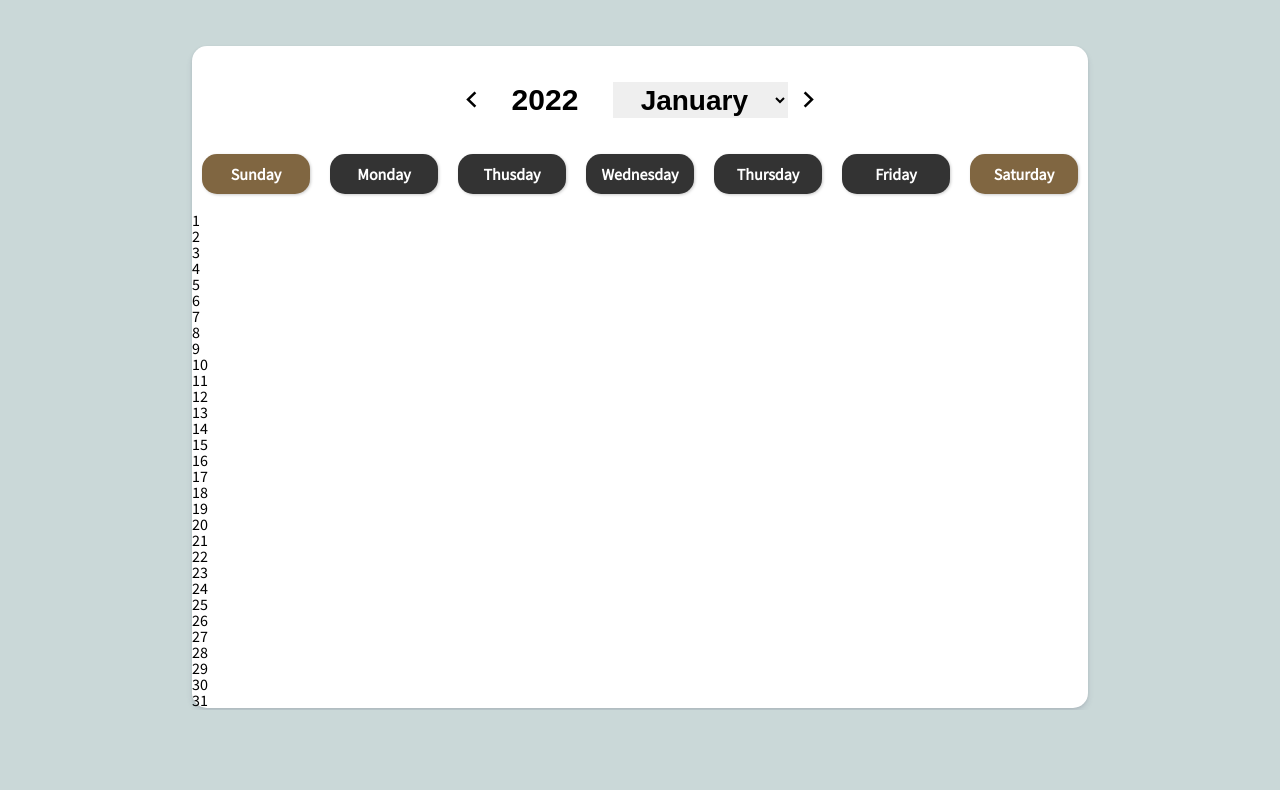
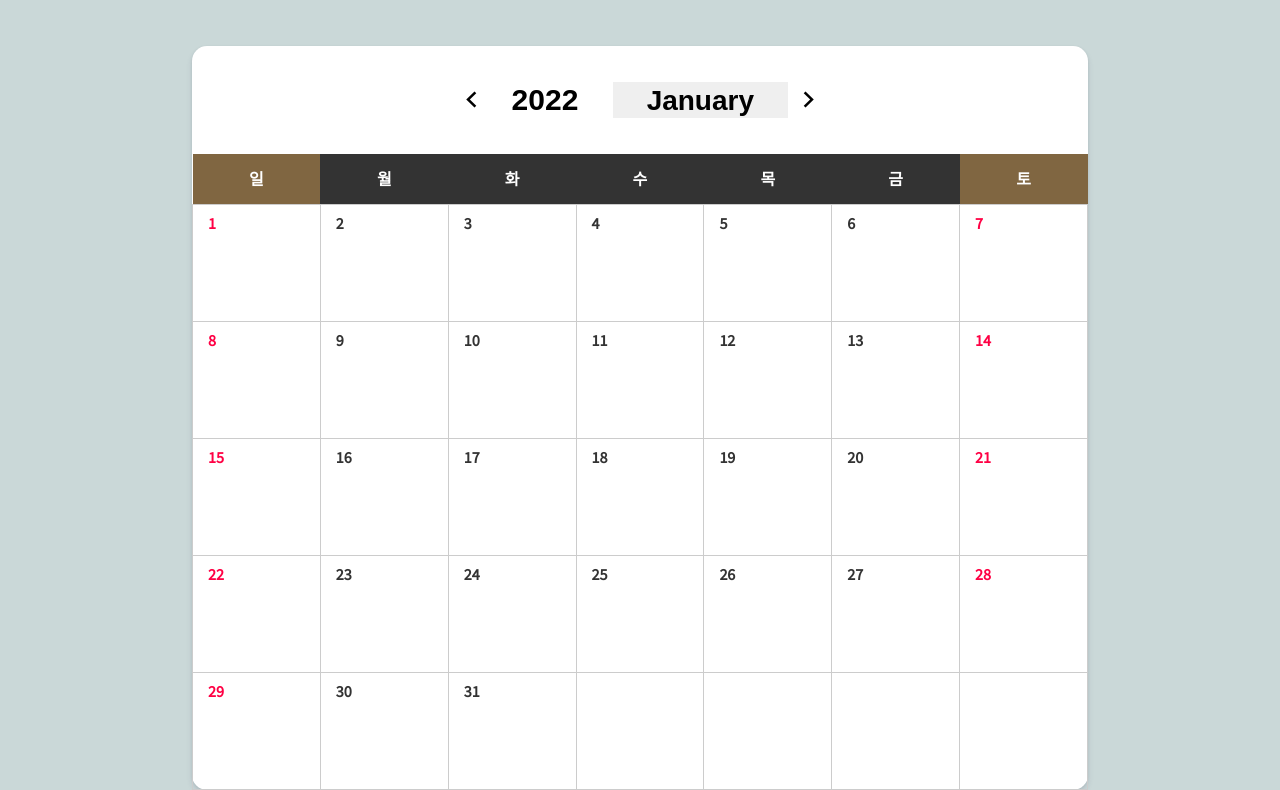
Before and after one commit to tkyoun0421/La_vie_est_belle, a plain HTML site: page index.html in a window 1280 px wide. Shown: the part 164-954 px from the top of the page. Before the commit the page ends 874 px from the top, so only its background shows below. Drawn offline with Linux system fonts and the light colour scheme.

Commit message:
달력 퍼블리싱 완료

```diff
--- a/css/index.scss
+++ b/css/index.scss
@@ -86,38 +86,53 @@ body {
                     text-align: center;
                     font-size: 28px;
                     font-weight: 700;
+                    appearance: none;
                 }
             }
         }
         section {
             padding-top: 36px;
-            .days{
-                display: flex;
-                justify-content: space-around;
+            .table-container {
+                width: 100%;
+                border-collapse: collapse;
+                .tb-head {
+                    text-align: center;
+                    .days {
                         .day {
-                    width: calc(100% / 7 - 20px);
                             text-align: center;
                             font-weight: 600;
                             font-size: 16px;
                             line-height: 40px;
                             background-color: #333;
                             color: #fff;
-                    border-radius: 15px;
-                    box-shadow: 1px 1px 3px #ccc;
+                            padding: 5px 10px;
+                            margin: 0 10px;
                         }
                         .holiday {
                             background-color: #806641;
                         }
                     }
-            .dates-container {
-                padding-top: 18px;
-                .dates{
-                    width: 100%;
+                }
+                .tb-body {
+                    .dates {
                         .date {
-                        width: calc(100% / 7 - 20px);
+                            font-size: 16px;
+                            text-align: left;
+                            padding: 50px 0;
+                            position: relative;
+                            top: -40px;
+                            cursor: pointer;
+                            border: 1px solid #ccc;
+                            font-weight: 650;
+                            color: #333;
+                            padding-left: 15px;
+                        }
+                        .holiday {
+                            color: #ff0044;
                         }
                     }
                 }
             }
         }
     }
+}
--- a/index.html
+++ b/index.html
@@ -17,8 +17,8 @@
             <h1 class="title">La Vie Est Belle</h1>
             <nav>
                 <ul class="nav">
-                    <li>Schedule</li>
-                    <li>Stock</li>
+                    <li>출결체크</li>
+                    <li>재고정리</li>
                 </ul>
             </nav>
         </header>
@@ -30,68 +30,83 @@
                 <div class="container">
                     <input type="number" id="year" value="2022">
                     <select id="month" class="month">
-                        <option value="January">January</option>
-                        <option value="February">February</option>
-                        <option value="March">March</option>
-                        <option value="April">April</option>
-                        <option value="May">May</option>
-                        <option value="June">June</option>
-                        <option value="July">July</option>
-                        <option value="August">August</option>
-                        <option value="September">September</option>
-                        <option value="October">October</option>
-                        <option value="November">November</option>
-                        <option value="December">December</option>
+                        <option value="1">January</option>
+                        <option value="2">February</option>
+                        <option value="3">March</option>
+                        <option value="4">April</option>
+                        <option value="5">May</option>
+                        <option value="6">June</option>
+                        <option value="7">July</option>
+                        <option value="8">August</option>
+                        <option value="9">September</option>
+                        <option value="10">October</option>
+                        <option value="11">November</option>
+                        <option value="12">December</option>
                     </select>
                 </div>
-                <!-- <h2 class="year-month"><span class="month">JULY</span> <span class="year">2022</span></h2> -->
                 <button class="btn after"><i class="xi-angle-right-min"></i></button>
             </header>
             <section>
-                <ul class="days">
-                    <li class="day holiday">Sunday</li>
-                    <li class="day">Monday</li>
-                    <li class="day">Thusday</li>
-                    <li class="day">Wednesday</li>
-                    <li class="day">Thursday</li>
-                    <li class="day">Friday</li>
-                    <li class="day holiday">Saturday</li>
-                </ul>
-                <div class="dates-container">
-                    <div class="dates">
-                        <h4 class="date">1</h4>
-                        <h4 class="date">2</h4>
-                        <h4 class="date">3</h4>
-                        <h4 class="date">4</h4>
-                        <h4 class="date">5</h4>
-                        <h4 class="date">6</h4>
-                        <h4 class="date">7</h4>
-                        <h4 class="date">8</h4>
-                        <h4 class="date">9</h4>
-                        <h4 class="date">10</h4>
-                        <h4 class="date">11</h4>
-                        <h4 class="date">12</h4>
-                        <h4 class="date">13</h4>
-                        <h4 class="date">14</h4>
-                        <h4 class="date">15</h4>
-                        <h4 class="date">16</h4>
-                        <h4 class="date">17</h4>
-                        <h4 class="date">18</h4>
-                        <h4 class="date">19</h4>
-                        <h4 class="date">20</h4>
-                        <h4 class="date">21</h4>
-                        <h4 class="date">22</h4>
-                        <h4 class="date">23</h4>
-                        <h4 class="date">24</h4>
-                        <h4 class="date">25</h4>
-                        <h4 class="date">26</h4>
-                        <h4 class="date">27</h4>
-                        <h4 class="date">28</h4>
-                        <h4 class="date">29</h4>
-                        <h4 class="date">30</h4>
-                        <h4 class="date">31</h4>
-                    </div>
-                </div>
+                <table class="table-container">
+                    <thead class="tb-head">
+                        <tr class="days">
+                            <th class="day holiday">일</th>
+                            <th class="day">월</th>
+                            <th class="day">화</th>
+                            <th class="day">수</th>
+                            <th class="day">목</th>
+                            <th class="day">금</th>
+                            <th class="day holiday">토</th>
+                        </tr>
+                    </thead>
+                    <tbody class="tb-body">
+                        <tr class="dates">
+                            <td class="date holiday">1</td>
+                            <td class="date">2</td>
+                            <td class="date">3</td>
+                            <td class="date">4</td>
+                            <td class="date">5</td>
+                            <td class="date">6</td>
+                            <td class="date holiday">7</td>
+                        </tr>
+                        <tr class="dates">
+                            <td class="date holiday">8</td>
+                            <td class="date">9</td>
+                            <td class="date">10</td>
+                            <td class="date">11</td>
+                            <td class="date">12</td>
+                            <td class="date">13</td>
+                            <td class="date holiday">14</td>
+                        </tr>
+                        <tr class="dates">
+                            <td class="date holiday">15</td>
+                            <td class="date">16</td>
+                            <td class="date">17</td>
+                            <td class="date">18</td>
+                            <td class="date">19</td>
+                            <td class="date">20</td>
+                            <td class="date holiday">21</td>
+                        </tr>
+                        <tr class="dates">
+                            <td class="date holiday">22</td>
+                            <td class="date">23</td>
+                            <td class="date">24</td>
+                            <td class="date">25</td>
+                            <td class="date">26</td>
+                            <td class="date">27</td>
+                            <td class="date holiday">28</td>
+                        </tr>
+                        <tr class="dates">
+                            <td class="date holiday">29</td>
+                            <td class="date">30</td>
+                            <td class="date">31</td>
+                            <td class="date"></td>
+                            <td class="date"></td>
+                            <td class="date"></td>
+                            <td class="date holiday"></td>
+                        </tr>
+                    </tbody>
+                </table>
             </section>
         </div>
     </div>
```
Also changed, not shown: css/index.css, 1 other file. Lines whose indentation alone changed are shown as unchanged.
